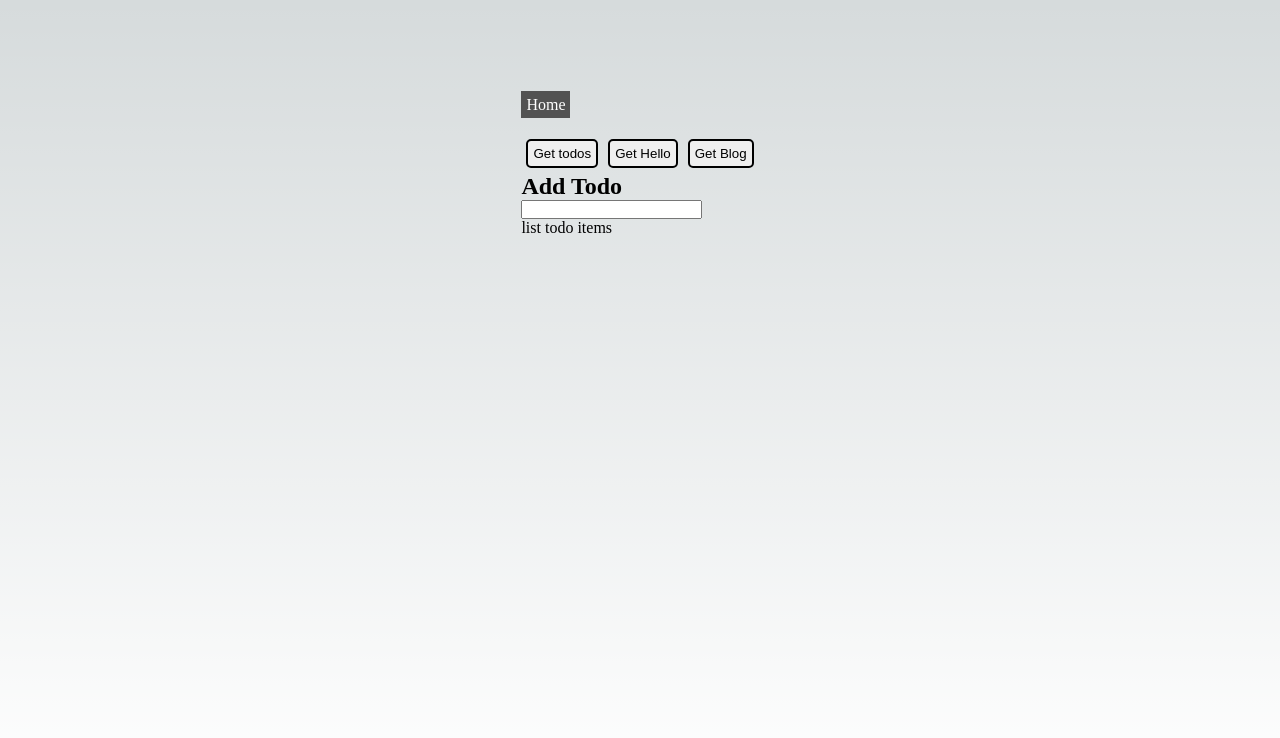
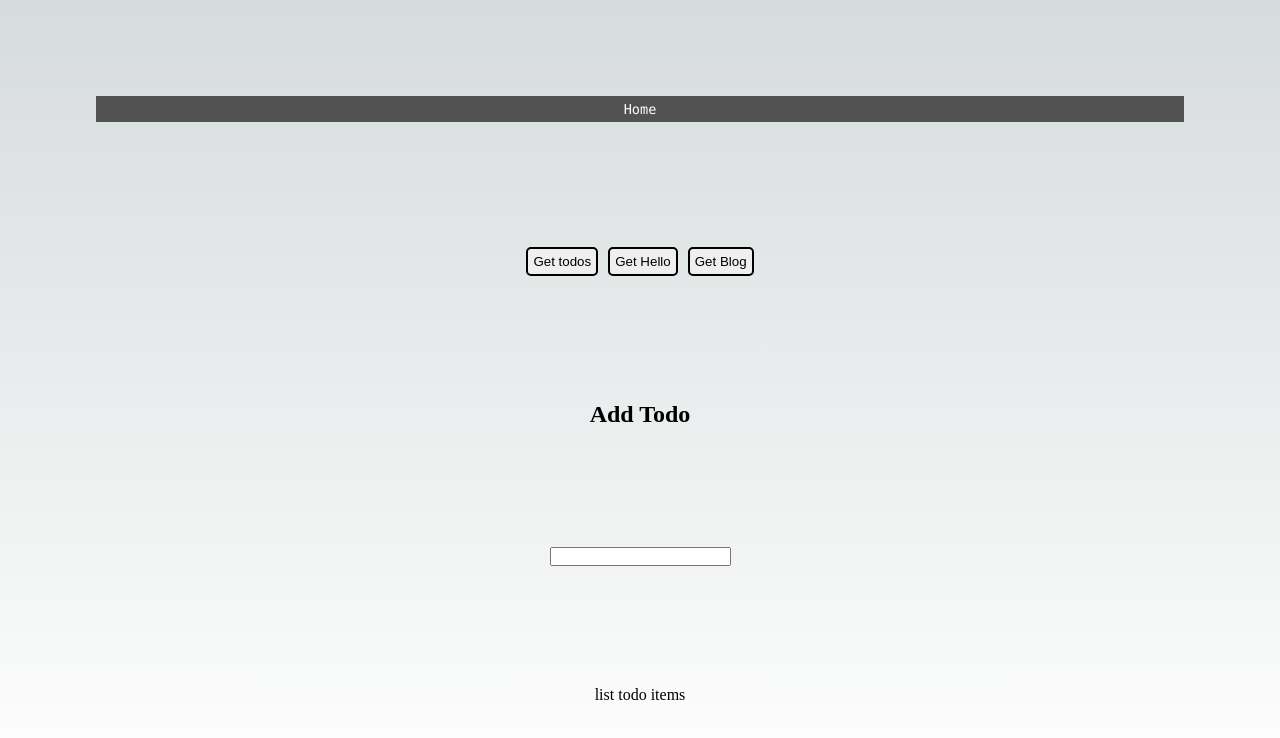
Before and after one commit to BenSolt/nextjs-app, a Next.js app: page /todoHome in a window 1280 px wide. Shown: the top 738 px of the page. Built offline with nearby package versions, Linux system fonts and the light colour scheme.

Commit message:
routes working, playing with styling now

```diff
--- a/pages/api/todos.js
+++ b/pages/api/todos.js
@@ -16,8 +16,7 @@ const todos = [
 ];
 
 
-export function handler(req, res) {
-
+export default function handler(req, res) {
     const { method } = req;
 
     switch (method) {
--- a/pages/todoHome.js
+++ b/pages/todoHome.js
@@ -60,16 +60,13 @@ export default function Home() {
     };
 
     return (
-        <main className={styles.main}>
-            <div className={styles.container}>
-                <Head>
-                    <title>Create Next App</title>
-                    <meta name="description" content="Generated by create next app" />
-                    <link rel="icon" href="/favicon.ico" />
-                </Head>
+            <div>
+                <main className={styles.main}>
+                <div className={styles.navbarContainer}>
+                <Link href="/" className='navItem'>Home</Link>
+                </div>
 
-                <Link href="/" className='navItem'>Home</Link>
-                <div className="buttonContainer">
+                <div>
                     <button onClick={fetchTodos}>Get todos</button>
                     <button onClick={fetchHello}>Get Hello</button>
                     <button onClick={fetchBlog}>Get Blog</button>
@@ -97,7 +94,7 @@ export default function Home() {
                     {blog.name}
                     {blog.info}
                 </ul>
+                </main>
             </div>
-        </main>
     );
 }
--- a/styles/Home.module.css
+++ b/styles/Home.module.css
@@ -276,3 +276,21 @@
     transform: rotate(0deg);
   }
 }
+
+
+
+/* //////////////////////////////////////////////////////////////// */
+.navbarContainer {
+  display: inherit;
+  justify-content: inherit;
+  align-items: inherit;
+  display: inherit;
+  justify-content: space-evenly;
+  align-items: inherit;
+  font-size: 0.85rem;
+  max-width: var(--max-width);
+  width: 100%;
+  z-index: 2;
+  font-family: var(--font-mono);
+  background-color: rgb(82, 82, 82);;
+}
--- a/styles/myStyles.css
+++ b/styles/myStyles.css
@@ -9,9 +9,6 @@
     color: white;
 }
 
-.buttonContainer {
-    margin-top: 20px;
-}
 button {
     border: 2px solid black;
     border-radius: 5px;
@@ -25,3 +22,18 @@ button:hover {
     background-color: rgb(42, 42, 42);
     color: white;
 }
+
+.navbarContainer {
+    display: inherit;
+    justify-content: inherit;
+    align-items: inherit;
+    display: inherit;
+    justify-content: space-evenly;
+    align-items: inherit;
+    font-size: 0.85rem;
+    max-width: var(--max-width);
+    width: 100%;
+    z-index: 2;
+    font-family: var(--font-mono);
+    background-color: rgb(82, 82, 82);;
+  }
```
Also changed, not shown: pages/about.js (+11 -7 lines), pages/index.js (+6 -6 lines), pages/todo.js (deleted, +0 -14 lines).
